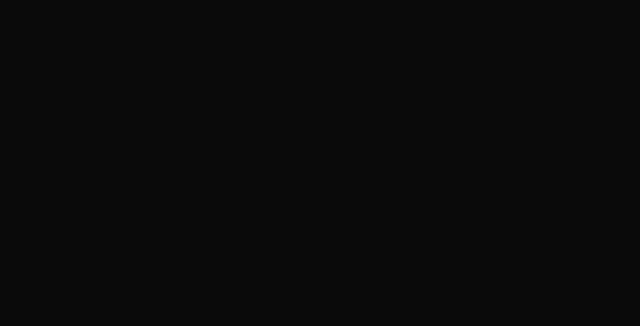
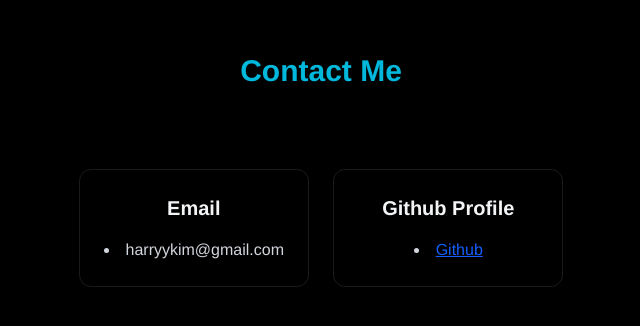
Before and after one commit to harryykim/harryykim.github.io, a React (Vite) app: page / in a window 1280 px wide. Shown: the part 1030-1356 px from the top of the page, without its empty margins (319-959 px from the left). Before the commit the page ends 800 px from the top, so only its background shows below. Built offline with nearby package versions, Linux system fonts and the light colour scheme.

Commit message:
Added basic Contacts section

```diff
--- a/src/App.jsx
+++ b/src/App.jsx
@@ -5,6 +5,7 @@
 import './App.css'
 import { Navbar } from './components/NavBar'
 import { Home } from './components/sections/Home'
+import { Contacts } from './components/sections/Contacts'
 
 function App() {
   return (
@@ -12,6 +13,7 @@
       <div className={`min-h-screen bg-black text-gray-100`}>
           <Navbar />
           <Home />
+          <Contacts />
         </div>
     </>
   )
--- a/src/components/sections/Contacts.jsx
+++ b/src/components/sections/Contacts.jsx
@@ -0,0 +1,27 @@
+
+export const Contacts = () => {
+    return <section id="contact"
+    className="min-h-screen flex items-center justify-center">
+        <div className="text-center z-10 px-4">
+            <h1 className="text-3xl font-bold mb-20 text-cyan-500">Contact Me</h1>
+            <div class="grid grid-cols-2 gap-6 mt-8">
+                <div className="rounded-xl p-6 border border-white/10">
+                    <h3 className="text-xl font-bold mb-4">Email</h3>
+                    <ul className="list-disc list-inside text-gray-300 space-y-2">
+                        <li>
+                            harryykim@gmail.com
+                        </li>
+                    </ul>
+                </div>
+                <div className="rounded-xl p-6 border border-white/10">
+                    <h3 className="text-xl font-bold mb-4">Github Profile</h3>
+                    <ul className="list-disc list-inside text-gray-300 space-y-2">
+                        <li>
+                            <a href="https://github.com/harryykim" class="text-blue-600 underline hover:text-blue-800">Github</a>
+                        </li>
+                    </ul>
+                </div>
+            </div>
+        </div>
+    </section>
+}
```
